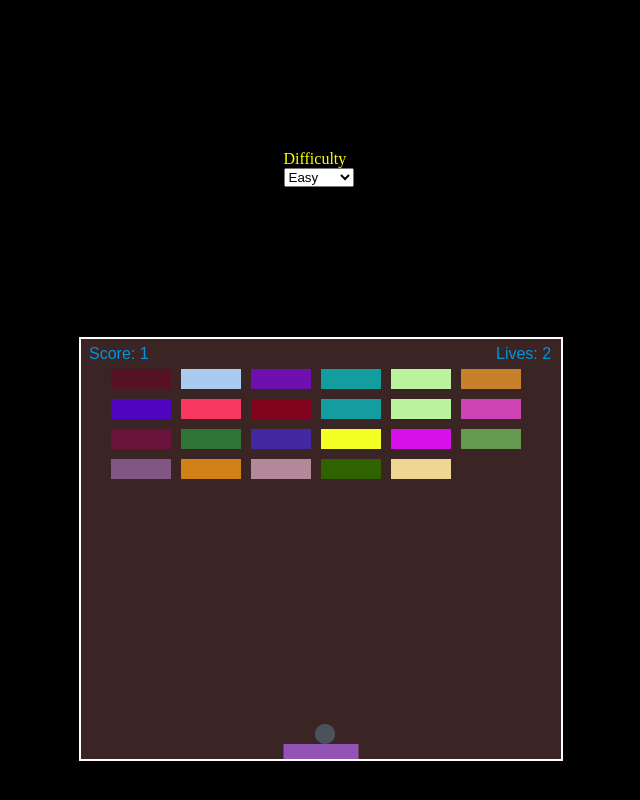
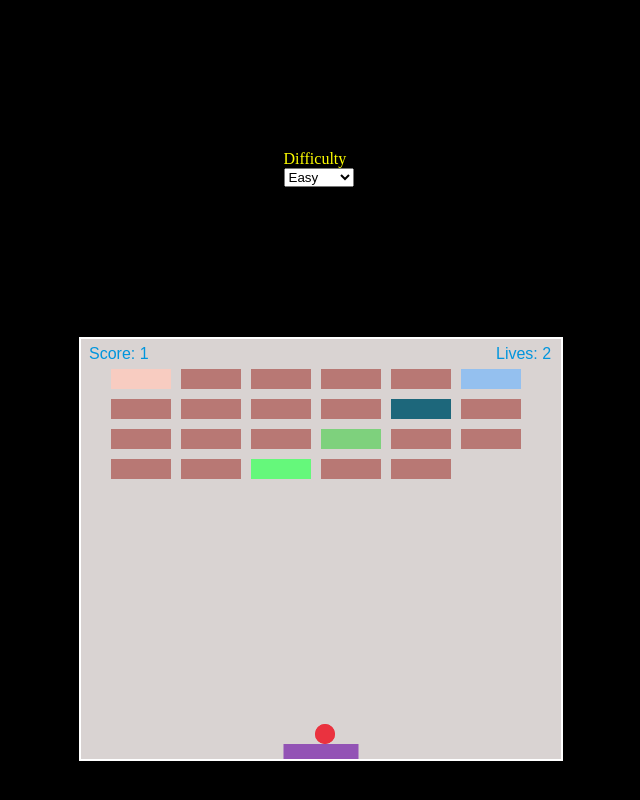
Before and after one commit to sprajjwal/tutorial-2d_breakout, a website: page index.html in a window 1280 px wide. Both pictures are taken after a click on the element 640 px from the left and 549 px from the top of the page. Shown: the whole page, without its empty margins (319-959 px from the left). Drawn offline with Linux system fonts and the light colour scheme.

Commit message:
some more styling and difficluty

```diff
--- a/index.html
+++ b/index.html
@@ -10,7 +10,7 @@
       div {margin: 150px auto; width: 75px;}
       label {color: yellow;}
       body {background-color: black;}
-      canvas { background-color: rgb(59, 36, 36); display: block; margin: auto; border: 2px white solid;}
+      canvas { background-color: #d9d3d2; display: block; margin: auto; border: 2px white solid;}
     </style>
 </head>
 <body>
--- a/index.js
+++ b/index.js
@@ -2,7 +2,7 @@
 /* eslint-disable no-alert */
 const difficulty = document.getElementById('difficulty');
 let speed = 4;
-
+let ballColor = `#${(Math.random() * 0xFFFFFF << 0).toString(16)}`;
 
 const canvas = document.getElementById('myCanvas');
 const ctx = canvas.getContext('2d');
@@ -16,7 +16,6 @@ difficulty.addEventListener('change', () => {
   speed = 4 * (difficulty.selectedIndex + 1);
   dx *= (difficulty.selectedIndex + 1);
   dy *= (difficulty.selectedIndex + 1);
-  console.log(speed);
 });
 
 const paddleHeight = 15;
@@ -64,7 +63,7 @@ function mouseMoveHandler(e) {
   if (relativeX > 0 && relativeX < canvas.width) {
     paddleX = relativeX - paddleWidth / 2;
     if (!gameRunning) {
-      x = relativeX ;
+      x = relativeX;
     }
   }
 }
@@ -72,12 +71,13 @@ function mouseMoveHandler(e) {
 document.addEventListener('keydown', keyDownHandler, false);
 document.addEventListener('keyup', keyUpHandler, false);
 
+
 document.addEventListener('mousemove', mouseMoveHandler, false);
 
 function drawBall() {
   ctx.beginPath();
   ctx.arc(x, y, ballRadius, 0, Math.PI * 2);
-  ctx.fillStyle = '#4c525c';
+  ctx.fillStyle = ballColor;
   ctx.fill();
   ctx.closePath();
 }
@@ -103,7 +103,11 @@ function drawBricks() {
         bricks[c][r].y = brickY;
         ctx.beginPath();
         ctx.rect(brickX, brickY, brickWidth, brickHeight);
-        ctx.fillStyle = color;
+        if ((c + r) % 5 !== 0) {
+          ctx.fillStyle = '#b87874';
+        } else {
+          ctx.fillStyle = color;
+        }
         ctx.fill();
         ctx.closePath();
       }
@@ -140,10 +144,13 @@ function collisionDetection() {
     for (let r = 0; r < brickRowCount; r += 1) {
       const b = bricks[c][r];
       if (b.status === 1) {
-        if (x > b.x && x < b.x + brickWidth && y > b.y && y < b.y + brickHeight) {
+        // eslint-disable-next-line max-len
+        if (x > b.x - ballRadius && x < b.x + brickWidth + ballRadius && y > b.y - ballRadius && y < b.y + brickHeight + ballRadius) {
           dy = -dy;
           b.status = 0;
-          if (c % 2 === 0) {
+          // eslint-disable-next-line no-bitwise
+          ballColor = `#${(Math.random() * 0xFFFFFF << 0).toString(16)}`;
+          if (c % 3 === 0) {
             score += 10;
           } else {
             score += 1;
@@ -181,7 +188,7 @@ function draw() {
   if (y + dy < ballRadius) {
     dy = -dy;
   } else if (y + dy > canvas.height - ballRadius / 2) {
-    if (x > paddleX && x < paddleX + paddleWidth) {
+    if (x > paddleX - ballRadius && x < paddleX + paddleWidth + ballRadius) {
       // eslint-disable-next-line no-cond-assign
       if (y -= paddleHeight) {
         dy = -dy;
@@ -243,7 +250,6 @@ function moveBallAndPaddle() {
   requestAnimationFrame(moveBallAndPaddle);
 }
 
-// canvas.addEventListener('click', draw);
 
 function onClick() {
   if (gameRunning === false) {
@@ -253,3 +259,8 @@ function onClick() {
 }
 
 canvas.addEventListener('click', onClick);
+document.body.onkeypress = function (e) {
+  if (e.keyCode === 32) {
+    onClick();
+  }
+};
```
